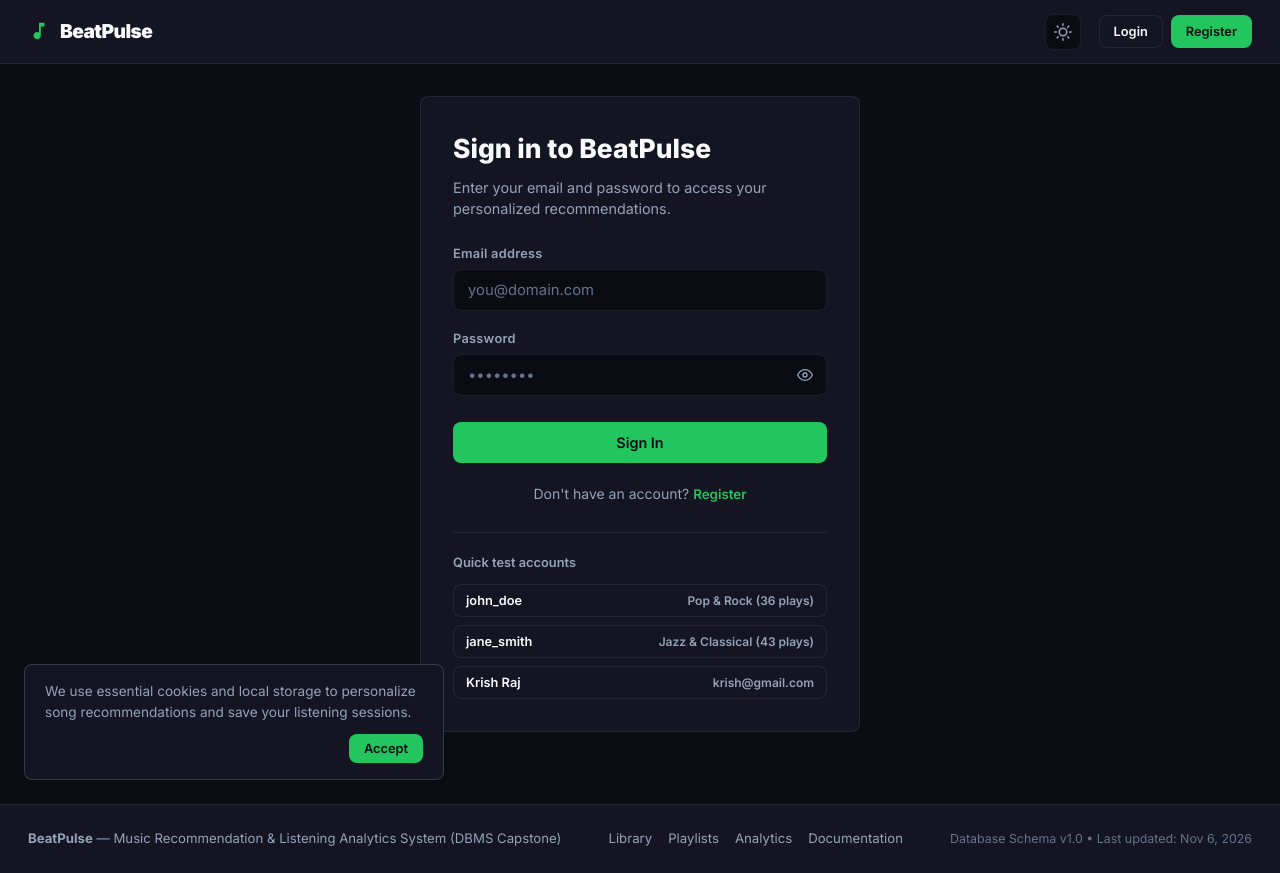
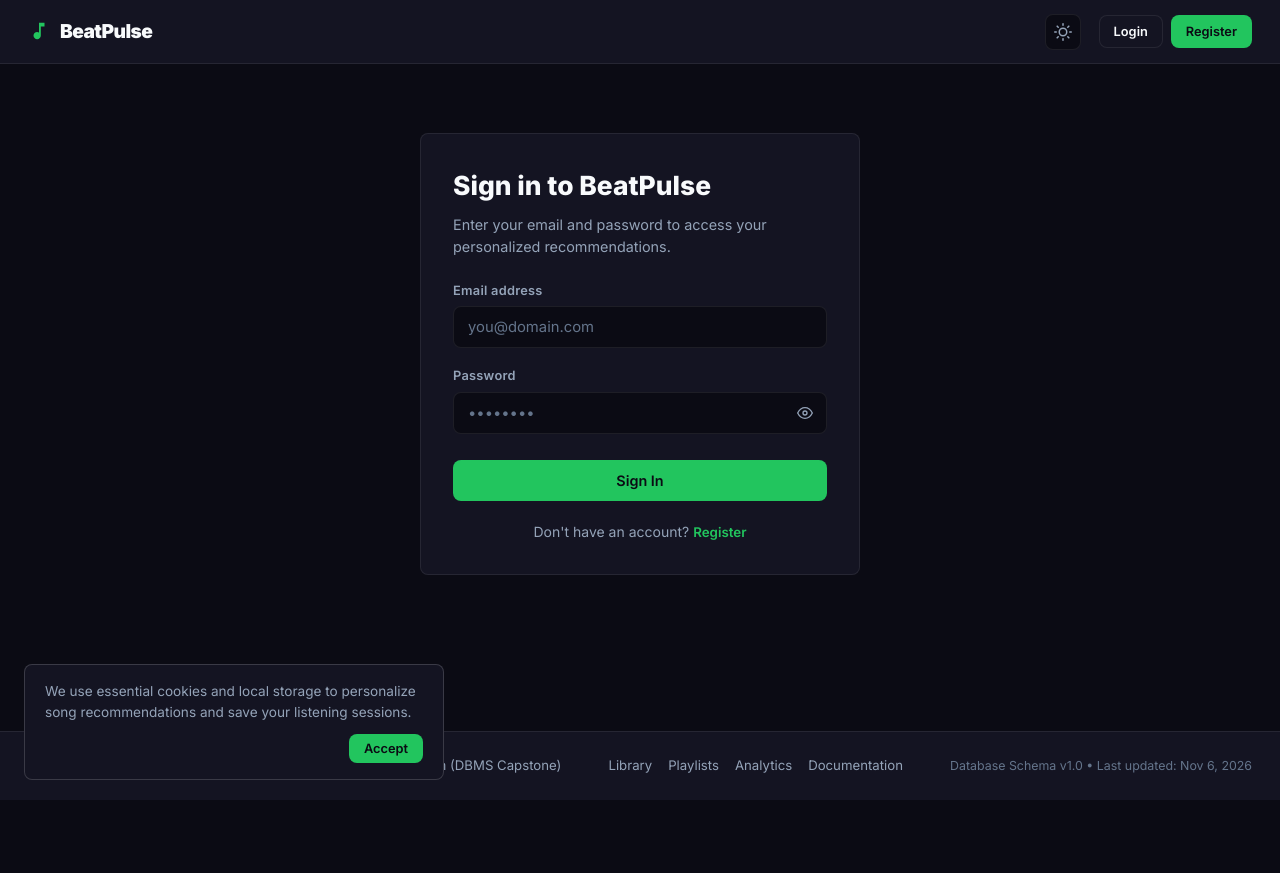
Before and after one commit to KrishRaj007/DBMS-Capstone, a React (Vite) app in the folder Frontend/: page /login in a window 1280 px wide. After the commit the page ends 800 px from the top, so only its background shows below. Built offline with nearby package versions, Linux system fonts and the light colour scheme.

Commit message:
feat(auth): remove quick test accounts section from sign in page

```diff
--- a/Frontend/src/pages/Auth.jsx
+++ b/Frontend/src/pages/Auth.jsx
@@ -39,13 +39,6 @@ export default function Auth({ initialMode = 'login' }) {
     }
   };
 
-  const fillDemo = (demoEmail, demoPass) => {
-    setEmail(demoEmail);
-    setPassword(demoPass);
-    setIsLogin(true);
-    setErrorMsg('');
-    setSuccessMsg('');
-  };
 
   return (
     <div className="page-container" id="main-content" style={{ display: 'flex', justifyContent: 'center', alignItems: 'center', minHeight: 'calc(100vh - 180px)' }}>
@@ -153,43 +146,7 @@ export default function Auth({ initialMode = 'login' }) {
           )}
         </div>
 
-        {/* Demo Accounts Quick-Select */}
-        <div style={{ marginTop: '28px', borderTop: '1px solid var(--border)', paddingTop: '20px' }}>
-          <div style={{ display: 'flex', justifyContent: 'space-between', alignItems: 'center', marginBottom: '12px' }}>
-            <span style={{ fontSize: '0.8rem', fontWeight: '600', color: 'var(--text-muted)' }}>
-              Quick test accounts
-            </span>
-          </div>
-          <div style={{ display: 'flex', flexDirection: 'column', gap: '8px' }}>
-            <button
-              type="button"
-              className="btn btn-secondary btn-sm"
-              style={{ justifyContent: 'space-between', width: '100%', padding: '8px 12px' }}
-              onClick={() => fillDemo('john@example.com', 'password123')}
-            >
-              <span style={{ fontWeight: '600' }}>john_doe</span>
-              <span style={{ color: 'var(--text-muted)', fontSize: '0.75rem' }}>Pop &amp; Rock (36 plays)</span>
-            </button>
-            <button
-              type="button"
-              className="btn btn-secondary btn-sm"
-              style={{ justifyContent: 'space-between', width: '100%', padding: '8px 12px' }}
-              onClick={() => fillDemo('jane@example.com', 'password123')}
-            >
-              <span style={{ fontWeight: '600' }}>jane_smith</span>
-              <span style={{ color: 'var(--text-muted)', fontSize: '0.75rem' }}>Jazz &amp; Classical (43 plays)</span>
-            </button>
-            <button
-              type="button"
-              className="btn btn-secondary btn-sm"
-              style={{ justifyContent: 'space-between', width: '100%', padding: '8px 12px' }}
-              onClick={() => fillDemo('krish@gmail.com', 'password123')}
-            >
-              <span style={{ fontWeight: '600' }}>Krish Raj</span>
-              <span style={{ color: 'var(--text-muted)', fontSize: '0.75rem' }}>krish@gmail.com</span>
-            </button>
-          </div>
-        </div>
+
       </div>
     </div>
   );
```
